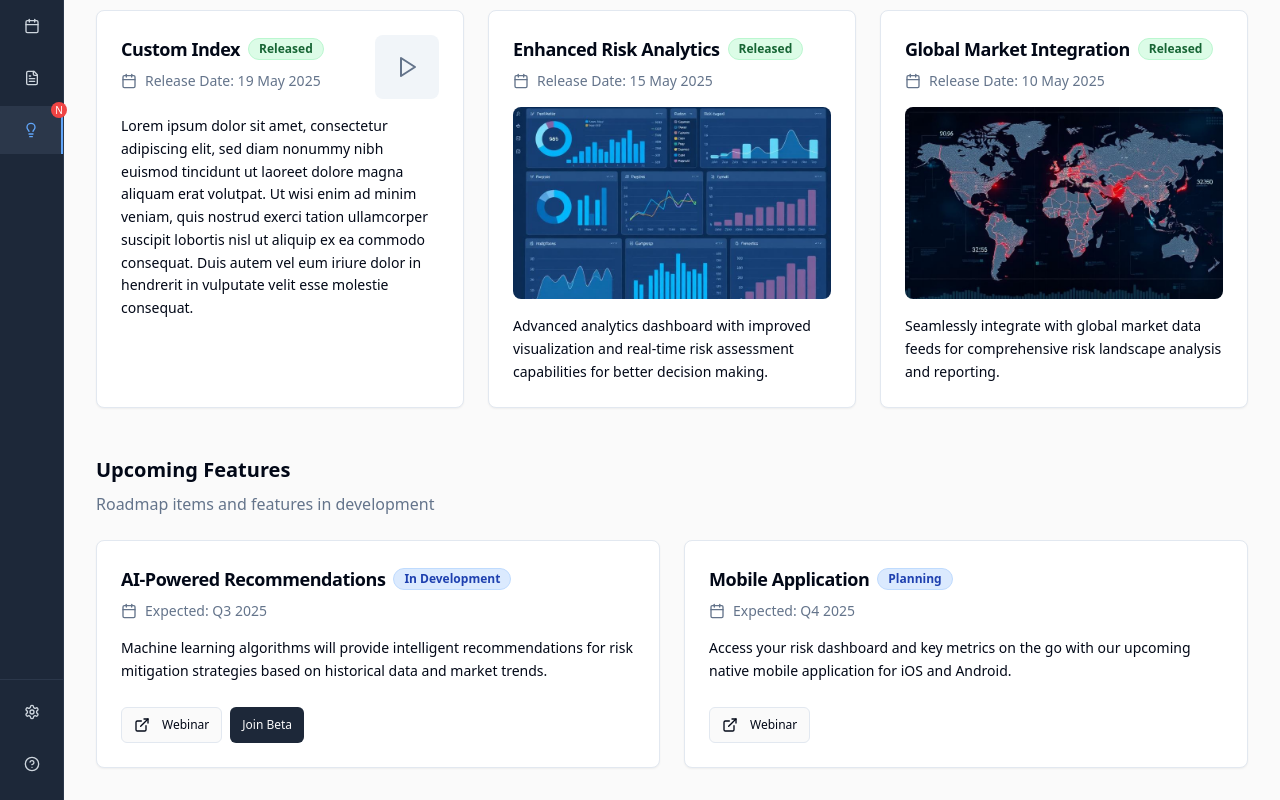
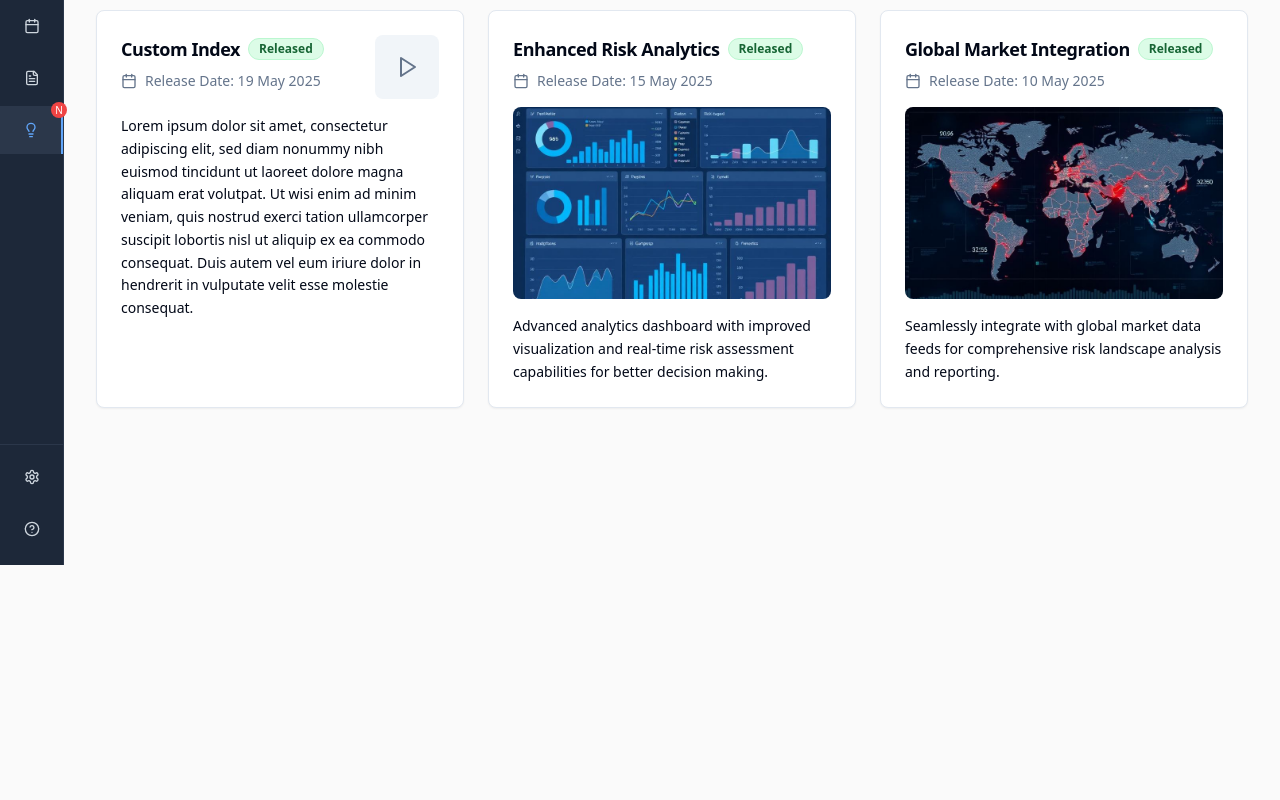
Before and after one commit to Mashiat31/innopage, a React (Vite) app: page /innovation in a window 1280 px wide. Shown: the part 235-1035 px from the top of the page. After the commit the page ends 800 px from the top, so only its background shows below. Built offline with nearby package versions, Linux system fonts and the light colour scheme.

Commit message:
Remove Upcoming Features Section
Remove the "Upcoming Features" section from the Innovation page, retaining only the "What's New" section. The content cards for "What's New" should remain as they are.

```diff
--- a/src/pages/Innovation.tsx
+++ b/src/pages/Innovation.tsx
@@ -18,7 +18,6 @@ const Innovation = () => {
   };
 
   const filteredWhatsNew = filterFeatures(featuresData.whatsNew, searchQuery);
-  const filteredUpcoming = filterFeatures(featuresData.upcomingFeatures, searchQuery);
 
   return (
     <div className="min-h-screen bg-background flex">
@@ -78,31 +77,6 @@ const Innovation = () => {
               )}
             </section>
 
-            {/* Upcoming Features Section */}
-            <section>
-              <div className="mb-6">
-                <h2 className="text-xl font-semibold text-foreground mb-2">Upcoming Features</h2>
-                <p className="text-muted-foreground">
-                  Roadmap items and features in development
-                </p>
-              </div>
-
-              <div className="grid grid-cols-1 md:grid-cols-2 gap-6">
-                {filteredUpcoming.map((feature) => (
-                  <FeatureCard
-                    key={feature.id}
-                    feature={feature}
-                    type="upcoming"
-                  />
-                ))}
-              </div>
-
-              {filteredUpcoming.length === 0 && (
-                <div className="text-center py-12 text-muted-foreground">
-                  No upcoming features found matching your search.
-                </div>
-              )}
-            </section>
 
           </div>
         </main>
```
